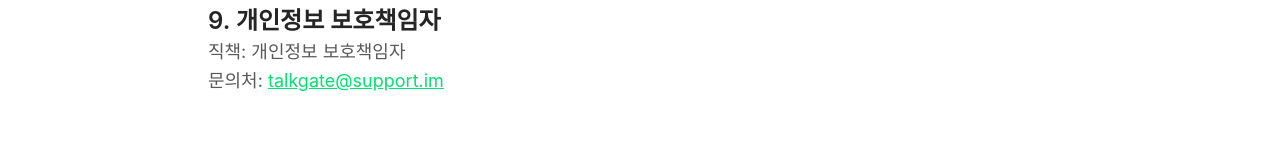
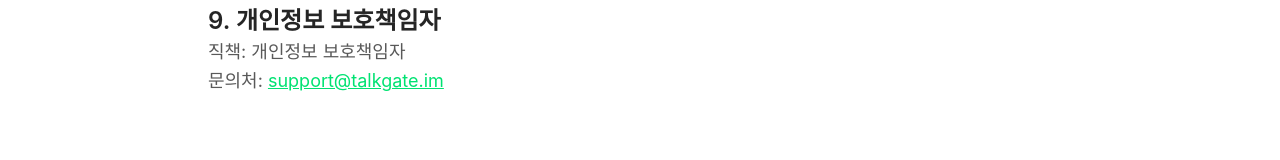
Before and after one commit to TalkGate-Project/talkgate_landing, a Next.js app: page /privacy in a window 1280 px wide. Shown: the part 1389-1549 px from the top of the page. Built offline with nearby package versions, Linux system fonts and the light colour scheme; no server answers; a web font is replaced by a local one.

Commit message:
fix: 개인정보 보호 책임자에 이메일 최신화 작업

```diff
--- a/app/privacy/page.tsx
+++ b/app/privacy/page.tsx
@@ -126,10 +126,10 @@ export default function PrivacyPage() {
               <li className="pl-2">
                 문의처:{" "}
                 <a
-                  href="mailto:talkgate@support.im"
+                  href="mailto:support@talkgate.im"
                   className="text-primary-60 hover:text-primary-80 underline"
                 >
-                  talkgate@support.im
+                  support@talkgate.im
                 </a>
               </li>
             </ul>
```
